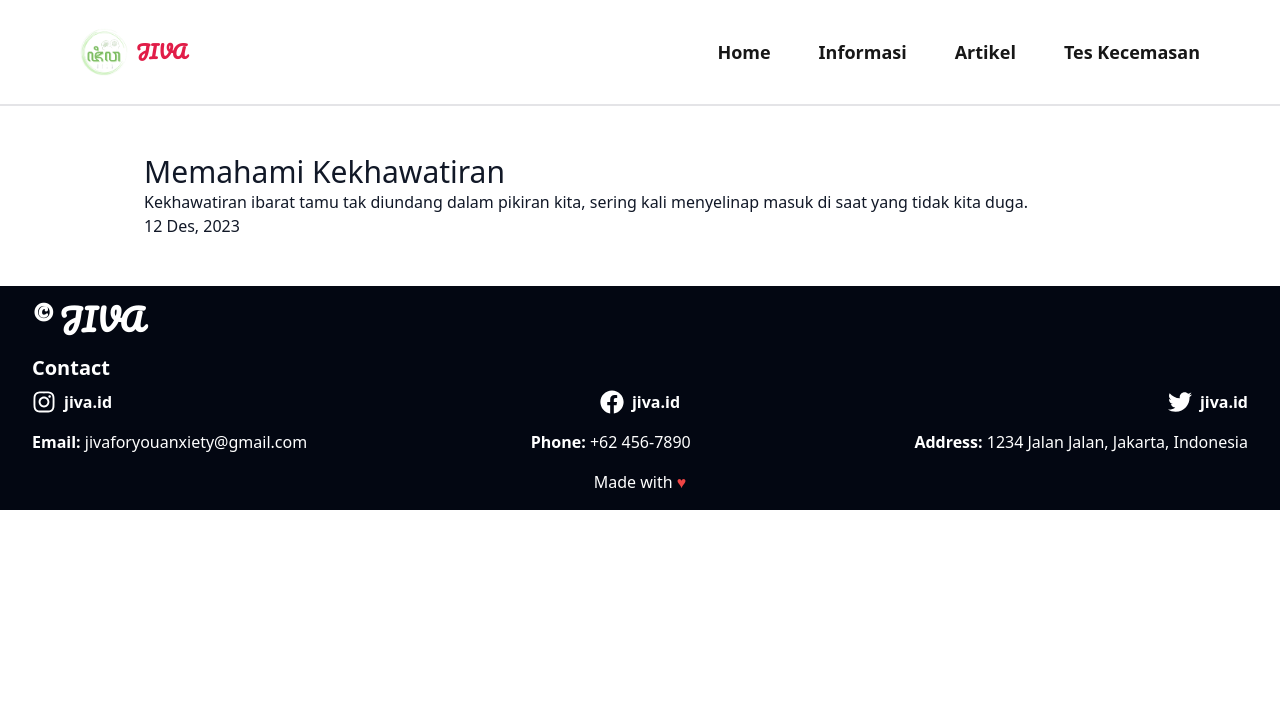
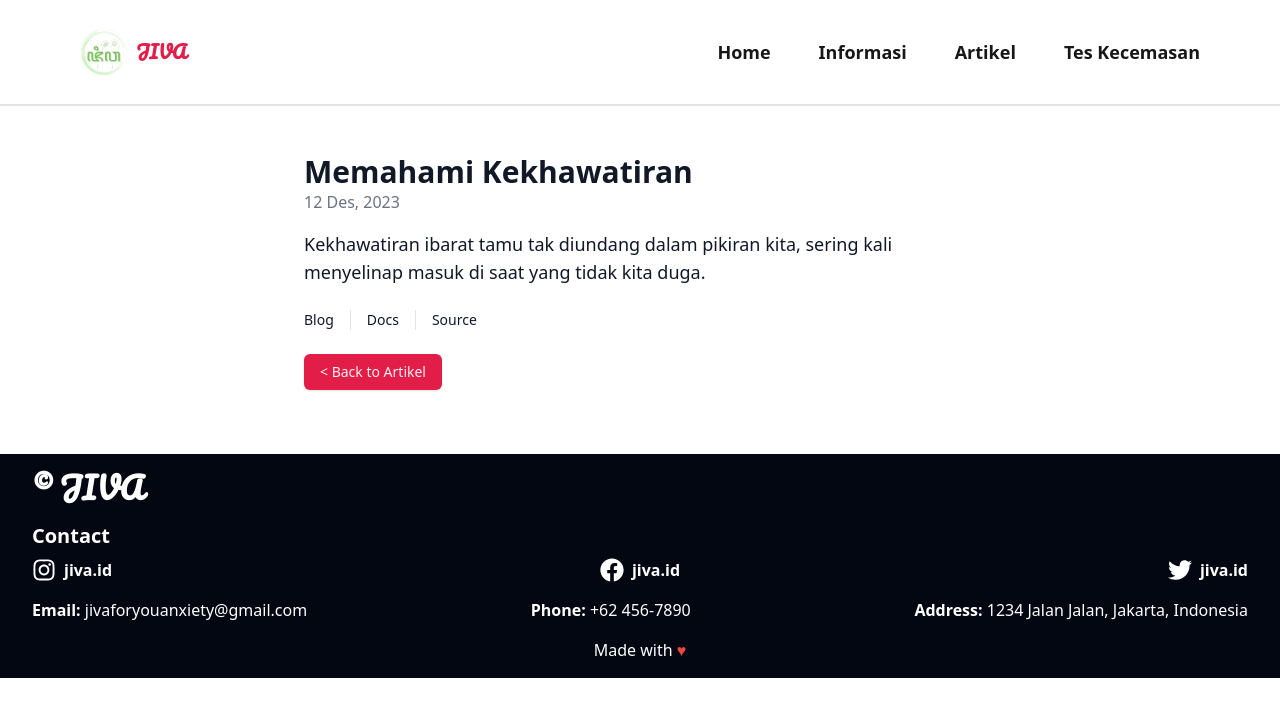
Before and after one commit to paresiqbal/jiva, a React (Vite) app: page /ArtikelDetail/1 in a window 1280 px wide. Shown: the top 716 px of the page. Built offline with nearby package versions, Linux system fonts and the light colour scheme.

Commit message:
Add everything

```diff
--- a/package.json
+++ b/package.json
@@ -15,6 +15,7 @@
     "@radix-ui/react-avatar": "^1.0.4",
     "@radix-ui/react-icons": "^1.3.0",
     "@radix-ui/react-label": "^2.0.2",
+    "@radix-ui/react-separator": "^1.0.3",
     "@radix-ui/react-slot": "^1.0.2",
     "@radix-ui/react-toast": "^1.1.5",
     "class-variance-authority": "^0.7.0",
--- /dev/null
+++ b/src/components/ui/separator.tsx
@@ -0,0 +1,29 @@
+import * as React from "react"
+import * as SeparatorPrimitive from "@radix-ui/react-separator"
+
+import { cn } from "@/lib/utils"
+
+const Separator = React.forwardRef<
+  React.ElementRef<typeof SeparatorPrimitive.Root>,
+  React.ComponentPropsWithoutRef<typeof SeparatorPrimitive.Root>
+>(
+  (
+    { className, orientation = "horizontal", decorative = true, ...props },
+    ref
+  ) => (
+    <SeparatorPrimitive.Root
+      ref={ref}
+      decorative={decorative}
+      orientation={orientation}
+      className={cn(
+        "shrink-0 bg-border",
+        orientation === "horizontal" ? "h-[1px] w-full" : "h-full w-[1px]",
+        className
+      )}
+      {...props}
+    />
+  )
+)
+Separator.displayName = SeparatorPrimitive.Root.displayName
+
+export { Separator }
--- a/src/pages/Article/ArtikelDetail.tsx
+++ b/src/pages/Article/ArtikelDetail.tsx
@@ -1,4 +1,9 @@
-import { useParams } from "react-router-dom";
+// Rdd
+import { useParams, Link } from "react-router-dom";
+
+// shadcn
+import { Button } from "@/components/ui/button";
+import { Separator } from "@/components/ui/separator";
 
 const dummyData = [
   {
@@ -35,11 +40,25 @@ export default function ArtikelDetail() {
   }
 
   return (
-    <div>
-      <h2 className="text-3xl">{article.title}</h2>
-      <p>{article.description}</p>
-      <p>{article.date}</p>
-      {/* Other content or components to display article details */}
+    <div className="max-w-2xl mx-auto">
+      <div className="mb-4">
+        <h2 className="text-3xl font-bold">{article.title}</h2>
+        <p className="text-gray-500">{article.date}</p>
+      </div>
+      <p className="text-lg mb-4">{article.description}</p>
+      <div className="flex my-6 h-5 items-center space-x-4 text-sm">
+        <div>Blog</div>
+        <Separator orientation="vertical" />
+        <div>Docs</div>
+        <Separator orientation="vertical" />
+        <div>Source</div>
+      </div>
+      <Link
+        to="/artikel"
+        className="text-blue-500 hover:underline mb-4 block my-4"
+      >
+        <Button> &lt; Back to Artikel</Button>
+      </Link>
     </div>
   );
 }
```
Also changed, not shown: 1 other file (tests, documents, lock files or other folders).
